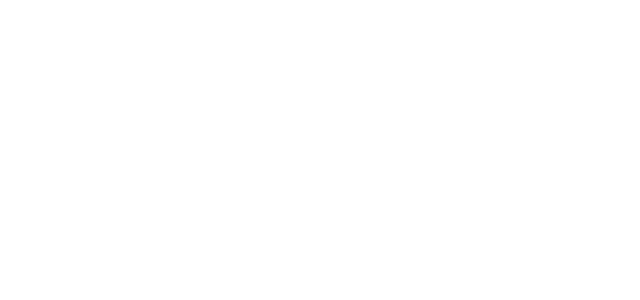
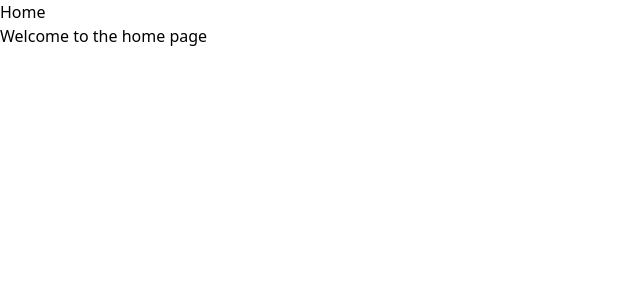
Before and after one commit to sho037/rails_react_firebase-auth, a React (Create React App) app in the folder web/: page / in a window 1280 px wide. Shown: the top 300 px of the page, without its empty margins (0-640 px from the left). Built offline with nearby package versions, Linux system fonts and the light colour scheme; the HTML template or start-up script is replaced by a standard one.

Commit message:
Feature：ルーティング

```diff
--- a/web/package.json
+++ b/web/package.json
@@ -10,10 +10,12 @@
     "@types/node": "^16.18.80",
     "@types/react": "^18.2.55",
     "@types/react-dom": "^18.2.19",
+    "@types/react-router-dom": "^5.3.3",
     "autoprefixer": "^10.4.17",
     "postcss": "^8.4.35",
     "react": "^18.2.0",
     "react-dom": "^18.2.0",
+    "react-router-dom": "^6.22.0",
     "react-scripts": "5.0.1",
     "tailwindcss": "^3.4.1",
     "typescript": "^4.9.5",
--- a/web/src/App.tsx
+++ b/web/src/App.tsx
@@ -1,8 +1,10 @@
 import "./index.css";
+import Routing from "./Routing";
 
 function App() {
   return (
     <div className="App">
+      <Routing />
     </div>
   );
 }
--- /dev/null
+++ b/web/src/Routing.tsx
@@ -0,0 +1,16 @@
+import { BrowserRouter, Routes, Route } from "react-router-dom";
+
+import { Home, SignUp } from "./pages";
+
+const Routing = () => {
+  return (
+    <BrowserRouter>
+      <Routes>
+        <Route path="/" element={<Home />} />
+        <Route path="/signup" element={<SignUp />} />
+      </Routes>
+    </BrowserRouter>
+  );
+};
+
+export default Routing;
--- /dev/null
+++ b/web/src/pages/Home.tsx
@@ -0,0 +1,10 @@
+const Home = () => {
+  return (
+    <div>
+      <h1>Home</h1>
+      <p>Welcome to the home page</p>
+    </div>
+  );
+};
+
+export default Home;
--- /dev/null
+++ b/web/src/pages/SignUp.tsx
@@ -0,0 +1,9 @@
+const SignUp = () => {
+  return (
+    <div>
+      <h1>Sign Up</h1>
+    </div>
+  );
+};
+
+export default SignUp;
--- /dev/null
+++ b/web/src/pages/index.ts
@@ -0,0 +1,3 @@
+// pages/index.ts
+export { default as Home } from "./Home";
+export { default as SignUp } from "./SignUp";
```
Also changed, not shown: 1 other file (tests, documents, lock files or other folders).
